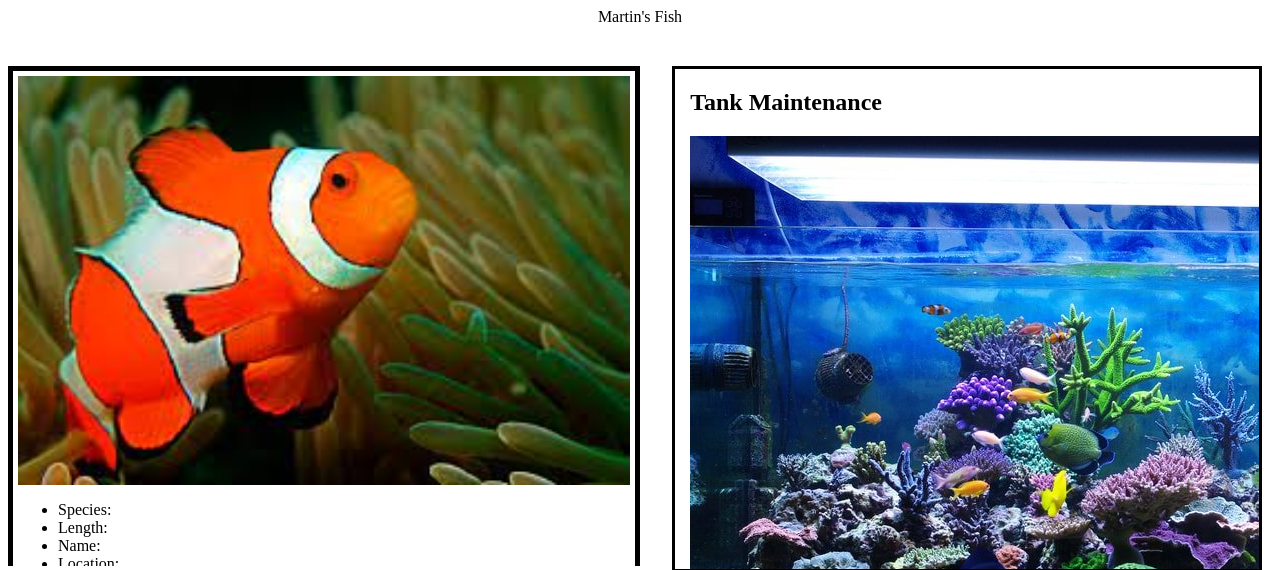
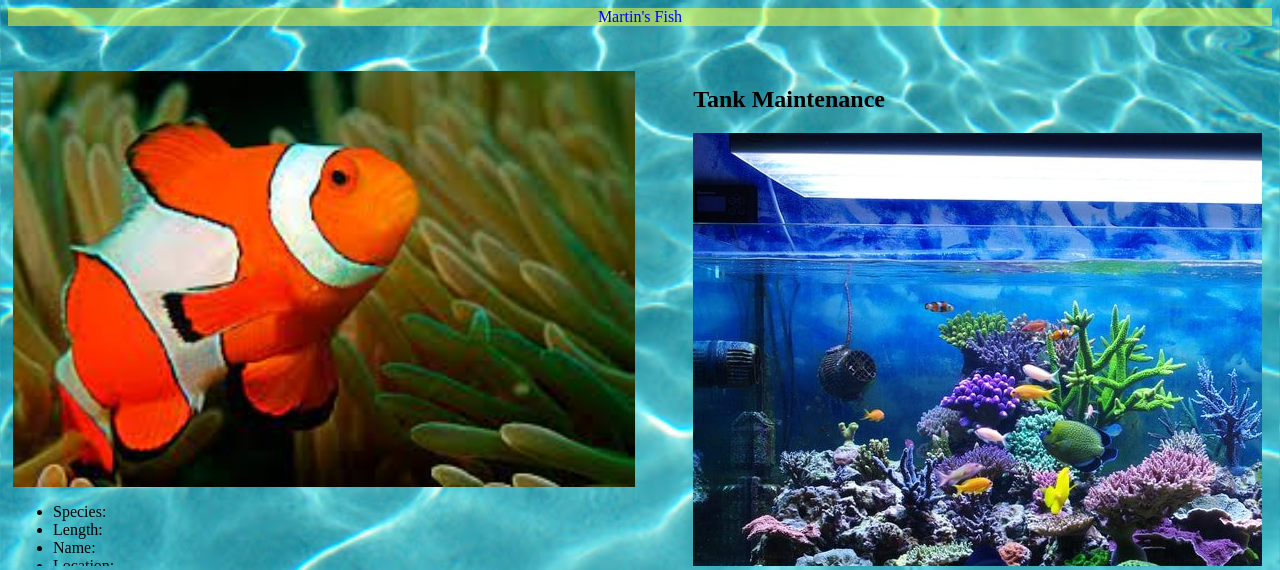
Before and after one commit to FolksyCarrot/chapter3, a plain HTML site: page index.html in a window 1280 px wide. Shown: the top 570 px of the page. Drawn offline with Linux system fonts and the light colour scheme.

Commit message:
updated push

```diff
--- a/styles/main.css
+++ b/styles/main.css
@@ -1,11 +1,13 @@
 body {
-    background-image: url("../images/");
+    background-image: url("../images/pool_waves2.jpg");
     background-size: cover;
 }
 .header {
     display: flex;
     justify-content: center;
     margin-bottom: 40px;
+    background-color: rgb(300,1000,50, 0.5);
+    color: blue;
 }
 
 .main{
@@ -18,7 +20,7 @@ body {
 .fish1, .fish2 {
     display: flex;
    flex-direction: column;
-    border: 5px solid;
+
     padding: 5px;
 }
 .aside {
@@ -26,7 +28,7 @@ body {
     padding-left: 15px;
     margin-left: 15px;
     float: right;
-    border: 3px solid;
+
     margin: 0 10px 0 0;
     height: 500px;
     max-height: 500px;
```
Also changed, not shown: images/pool_waves2.jpg (added), 1 other file.
